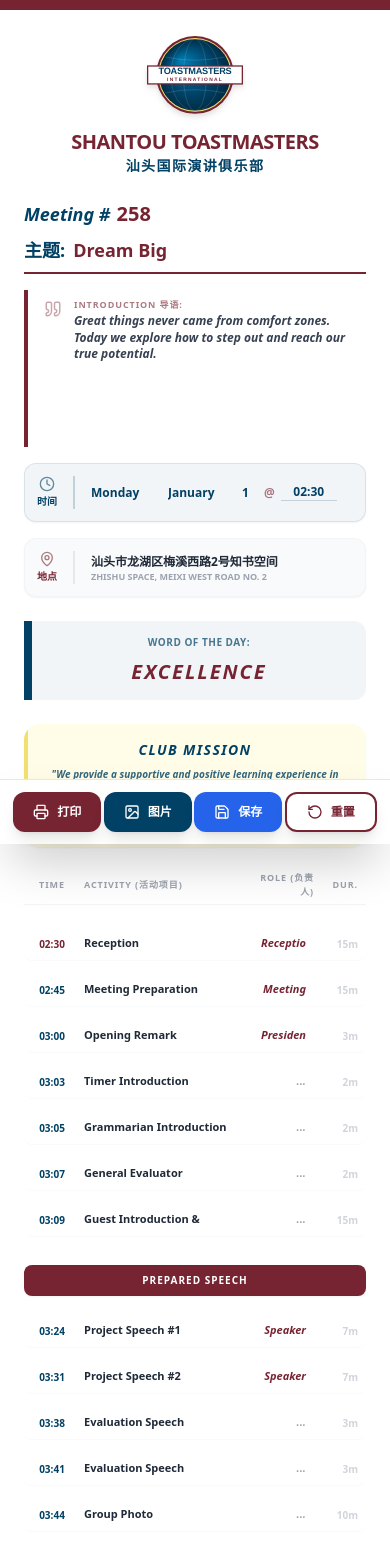
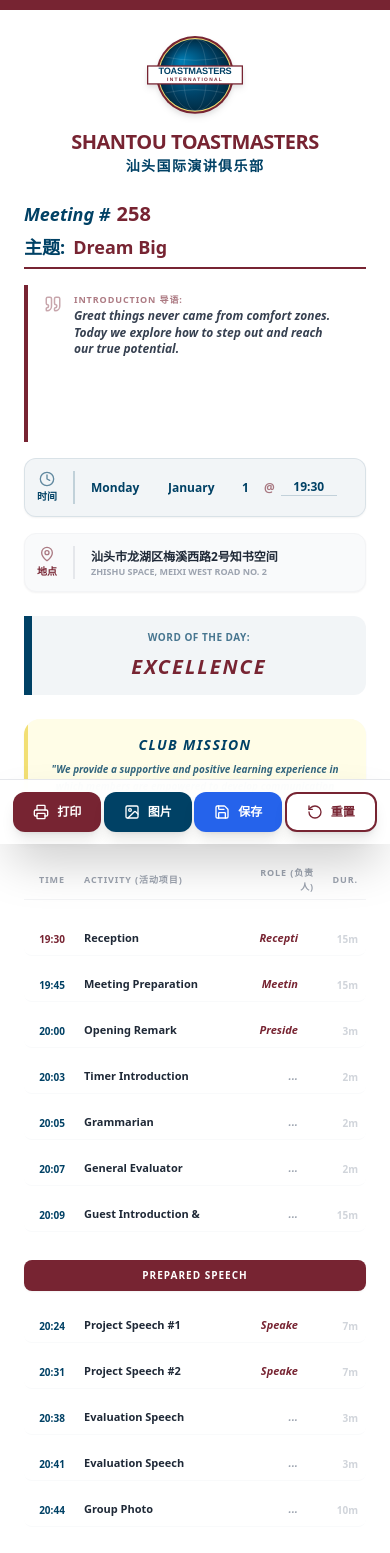
Before and after one commit to 347153245-alt/Chenyiyi, a React (Vite) app: page / in a window 390 px wide. Shown: the top 1553 px of the page. Built offline with nearby package versions, Linux system fonts and the light colour scheme.

Commit message:
feat: Update default meeting time and storage key
Adjusts the default meeting time to 19:30 and updates the local storage key to reflect this and other minor adjustments.

```diff
--- a/App.tsx
+++ b/App.tsx
@@ -30,7 +30,7 @@
 );
 
 const App: React.FC = () => {
-  const STORAGE_KEY = 'sttm-agenda-v22-pic-ready';
+  const STORAGE_KEY = 'sttm-agenda-v23-final-capture-fix';
   const introRef = useRef<HTMLTextAreaElement>(null);
   const paperRef = useRef<HTMLDivElement>(null);
 
@@ -43,7 +43,7 @@
       day: DayOfWeek.Monday,
       month: Month.January,
       date: '1',
-      time: '02:30',
+      time: '19:30',
       location: '汕头市龙湖区梅溪西路2号知书空间',
       locationEn: 'Zhishu Space, Meixi West Road No. 2',
       wordOfTheDay: 'Excellence',
@@ -93,7 +93,7 @@
   };
 
   const addMinutes = (timeStr: string, minutesToAdd: string): string => {
-    const parts = (timeStr || "02:30").split(':').map(Number);
+    const parts = (timeStr || "19:30").split(':').map(Number);
     if (parts.length < 2 || isNaN(parts[0]) || isNaN(parts[1])) return timeStr;
     const [hours, minutes] = parts;
     let mins = parseFloat(minutesToAdd.replace(/[^0-9.]/g, '')) || 0;
@@ -103,7 +103,7 @@
   };
 
   const computedAgenda = useMemo(() => {
-    let currentTime = info.time || "02:30";
+    let currentTime = info.time || "19:30";
     return agenda.map((item) => {
       const itemStartTime = currentTime;
       if (!item.isSectionHeader && item.duration) {
@@ -127,12 +127,22 @@
   const handleSaveImage = async () => {
     if (!paperRef.current) return;
     try {
+      // Ensure we are at the top to avoid coordinates offset issues with html2canvas
+      window.scrollTo(0, 0);
+
       // @ts-ignore
       const canvas = await html2canvas(paperRef.current, {
         scale: 2,
         useCORS: true,
         logging: false,
-        backgroundColor: '#ffffff'
+        backgroundColor: '#ffffff',
+        onclone: (documentClone: Document) => {
+          // You can perform last-minute cleanup here if needed
+          const inputs = documentClone.querySelectorAll('input, textarea');
+          inputs.forEach((el: any) => {
+             el.style.overflow = 'visible';
+          });
+        }
       });
       const link = document.createElement('a');
       link.download = `STTM-Agenda-M${info.meetingNumber}.png`;
@@ -223,21 +233,24 @@
 
         {/* Meeting Information Section */}
         <div className="space-y-4 md:space-y-6 mb-6">
-          <div className="flex flex-wrap md:flex-nowrap items-center gap-x-5 gap-y-2 border-b-2 border-[#772432] pb-2 md:pb-4">
-            <div className="flex items-center gap-1.5 shrink-0">
-              <span className="text-lg md:text-3xl font-black text-[#004165] italic whitespace-nowrap">Meeting #</span>
+          {/* Meeting # & Theme - Improved Alignment for Image Generation */}
+          <div className="flex flex-wrap md:flex-nowrap items-baseline gap-x-5 gap-y-2 border-b-2 border-[#772432] pb-2 md:pb-4 overflow-hidden">
+            <div className="flex items-baseline gap-1.5 shrink-0 h-full">
+              <span className="text-lg md:text-3xl font-black text-[#004165] italic whitespace-nowrap leading-none">Meeting #</span>
               <input
                 type="text"
-                className="text-xl md:text-4xl font-black text-[#772432] outline-none w-14 md:w-28 bg-transparent"
+                className="text-xl md:text-4xl font-black text-[#772432] outline-none w-14 md:w-28 bg-transparent leading-none"
+                style={{ verticalAlign: 'baseline' }}
                 value={info.meetingNumber}
                 onChange={(e) => setInfo({ ...info, meetingNumber: e.target.value })}
               />
             </div>
-            <div className="flex items-center gap-2 flex-grow min-w-[180px]">
-              <span className="text-lg md:text-3xl font-black text-[#004165] shrink-0">主题:</span>
+            <div className="flex items-baseline gap-2 flex-grow min-w-[180px] h-full">
+              <span className="text-lg md:text-3xl font-black text-[#004165] shrink-0 leading-none">主题:</span>
               <input
                 type="text"
-                className="text-lg md:text-3xl font-black text-[#772432] outline-none flex-grow bg-transparent overflow-ellipsis"
+                className="text-lg md:text-3xl font-black text-[#772432] outline-none flex-grow bg-transparent overflow-ellipsis leading-none"
+                style={{ verticalAlign: 'baseline' }}
                 value={info.theme}
                 onChange={(e) => setInfo({ ...info, theme: e.target.value })}
                 placeholder="会议主题..."
@@ -252,7 +265,7 @@
                 <span className="text-[9px] md:text-[11px] font-black text-[#772432] uppercase tracking-widest block mb-0.5 opacity-60">Introduction 导语:</span>
                 <textarea
                   ref={introRef}
-                  className="w-full bg-transparent outline-none text-xs md:text-lg font-bold text-gray-700 italic leading-snug resize-none border-none p-0 focus:ring-0 overflow-hidden"
+                  className="w-full bg-transparent outline-none text-xs md:text-lg font-bold text-gray-700 italic leading-snug resize-none border-none p-0 focus:ring-0 overflow-hidden pr-2"
                   value={info.introduction}
                   onChange={(e) => setInfo({ ...info, introduction: e.target.value })}
                   rows={1}
@@ -295,14 +308,16 @@
             </div>
             <div className="flex-grow flex flex-col gap-0.5">
               <textarea
-                className="text-xs md:text-lg font-bold text-gray-800 w-full bg-transparent outline-none resize-none leading-tight overflow-visible p-0 border-none focus:ring-0"
+                className="text-xs md:text-lg font-bold text-gray-800 w-full bg-transparent outline-none resize-none leading-tight overflow-visible p-0 border-none focus:ring-0 pr-2"
+                style={{ height: 'auto', minHeight: '1.2em' }}
                 value={info.location}
                 rows={1}
                 onInput={(e) => handleAutoHeight(e.target as HTMLTextAreaElement)}
                 onChange={(e) => setInfo({ ...info, location: e.target.value })}
               />
               <textarea
-                className="text-[9px] md:text-xs font-black text-gray-400 w-full bg-transparent outline-none uppercase resize-none leading-tight overflow-visible p-0 border-none focus:ring-0"
+                className="text-[9px] md:text-xs font-black text-gray-400 w-full bg-transparent outline-none uppercase resize-none leading-tight overflow-visible p-0 border-none focus:ring-0 pr-2"
+                style={{ height: 'auto', minHeight: '1.2em' }}
                 value={info.locationEn}
                 rows={1}
                 onInput={(e) => handleAutoHeight(e.target as HTMLTextAreaElement)}
@@ -388,7 +403,7 @@
                       <div className="flex-grow px-3">
                         <textarea
                           rows={1}
-                          className="w-full bg-transparent outline-none font-bold text-gray-800 text-[11px] md:text-base resize-none overflow-hidden block"
+                          className="w-full bg-transparent outline-none font-bold text-gray-800 text-[11px] md:text-base resize-none overflow-hidden block pr-2"
                           value={item.activity}
                           onInput={(e) => handleAutoHeight(e.target as HTMLTextAreaElement)}
                           onChange={(e) => updateAgendaItem(item.id, 'activity', e.target.value)}
@@ -397,7 +412,7 @@
                       <div className="w-20 md:w-56 px-3 text-right">
                         <textarea
                           rows={1}
-                          className="w-full bg-transparent outline-none text-[11px] md:text-base font-black text-[#772432] text-right italic resize-none overflow-hidden block pr-2 md:pr-4"
+                          className="w-full bg-transparent outline-none text-[11px] md:text-base font-black text-[#772432] text-right italic resize-none overflow-hidden block pr-4 md:pr-6"
                           value={item.role}
                           onInput={(e) => handleAutoHeight(e.target as HTMLTextAreaElement)}
                           onChange={(e) => updateAgendaItem(item.id, 'role', e.target.value)}
@@ -432,7 +447,7 @@
               {[0, 1, 2].map(idx => (
                 <div key={idx} className="flex items-center gap-3 md:gap-4">
                   <span className={`w-3 h-3 md:w-4 md:h-4 rounded-full border-2 border-white shrink-0 ${idx === 0 ? 'bg-green-500' : idx === 1 ? 'bg-[#f2df74]' : 'bg-red-500'}`}></span>
-                  <input className="bg-transparent border-none outline-none w-full p-0.5 rounded transition-colors" value={timeRules[idx]} onChange={(e) => {
+                  <input className="bg-transparent border-none outline-none w-full p-0.5 rounded transition-colors overflow-visible" value={timeRules[idx]} onChange={(e) => {
                     const next = [...timeRules]; next[idx] = e.target.value; setTimeRules(next);
                   }} />
                 </div>
@@ -446,7 +461,7 @@
               {reminders.map((reminder, idx) => (
                 <div key={idx} className="flex items-center gap-2">
                   <div className="w-1 md:w-1.5 h-1 md:h-1.5 bg-white/40 rounded-full shrink-0"></div>
-                  <input className="bg-transparent border-none outline-none w-full text-[10px] md:text-[13px] font-black italic opacity-95 p-0.5 rounded transition-colors" value={reminder} onChange={(e) => {
+                  <input className="bg-transparent border-none outline-none w-full text-[10px] md:text-[13px] font-black italic opacity-95 p-0.5 rounded transition-colors overflow-visible" value={reminder} onChange={(e) => {
                       const next = [...reminders]; next[idx] = e.target.value; setReminders(next);
                   }} />
                 </div>
@@ -456,13 +471,13 @@
         </div>
 
         {/* Officers Team Grid */}
-        <div className="bg-gray-50 p-6 md:p-10 rounded-[32px] border-2 border-gray-100 mt-auto shadow-inner">
+        <div className="bg-gray-50 p-6 md:p-10 rounded-[32px] border-2 border-gray-100 mt-auto shadow-inner overflow-hidden">
           <h3 className="text-[#004165] font-black italic text-sm md:text-xl uppercase mb-5 md:mb-8 text-center tracking-widest">Club Officers Team</h3>
           <div className="grid grid-cols-1 sm:grid-cols-2 gap-x-8 gap-y-3 md:gap-y-4">
             {officers.map((officer, index) => (
               <div key={index} className="flex justify-between items-center border-b border-gray-200 pb-1 md:pb-2.5 hover:bg-white transition-colors px-2 rounded-lg">
                 <span className="text-[11px] md:text-base font-black text-gray-400 uppercase tracking-tighter w-1/2">{officer.role}</span>
-                <input className="bg-transparent outline-none text-[12px] md:text-base font-black text-[#772432] text-right w-1/2" value={officer.name} onChange={(e) => {
+                <input className="bg-transparent outline-none text-[12px] md:text-base font-black text-[#772432] text-right w-1/2 overflow-visible" value={officer.name} onChange={(e) => {
                   const next = [...officers]; next[index].name = e.target.value; setOfficers(next);
                 }} />
               </div>
```
